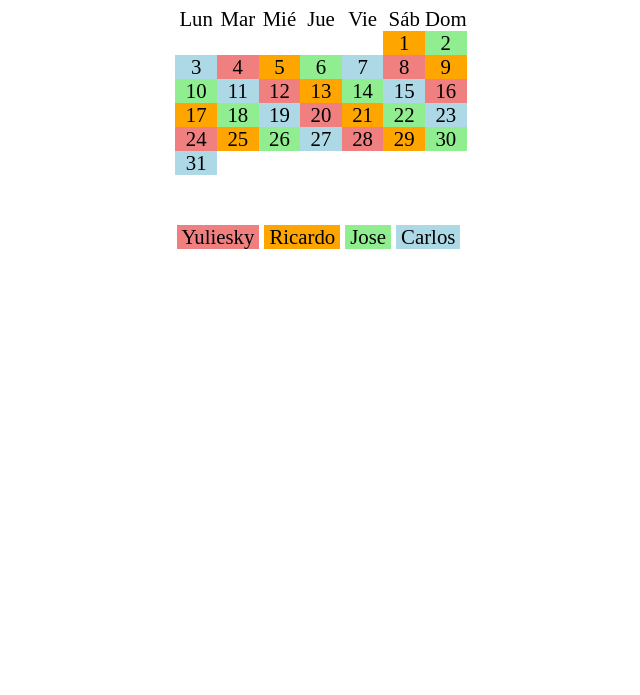
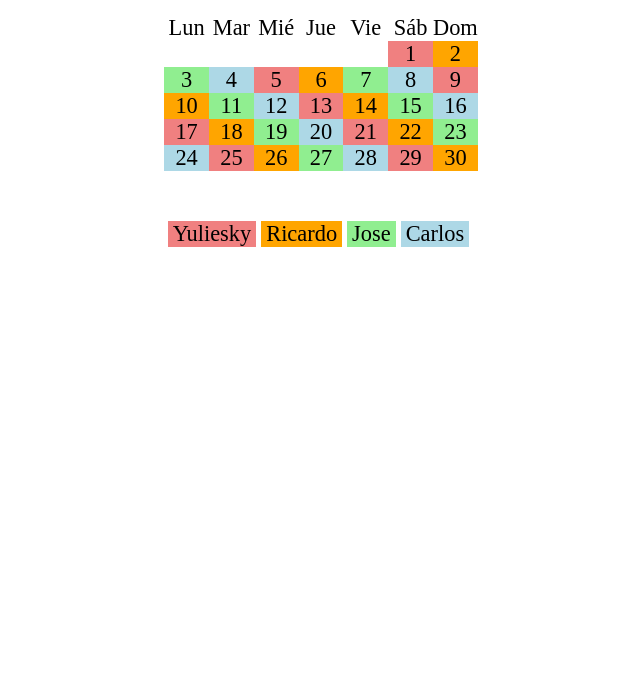
Before and after one commit to roorjoan/rosterjs, a plain HTML site: page index.html in a window 1280 px wide. Shown: the part 105-800 px from the top of the page, without its empty margins (319-959 px from the left). Drawn offline with Linux system fonts and the light colour scheme.

Commit message:
new commit
+fixed drawCalendar function
+module data.js
+refactoring the project

```diff
--- a/app.js
+++ b/app.js
@@ -1,48 +1,69 @@
+import { months, pos, days30, colors } from "./data.js";
+
 window.addEventListener("DOMContentLoaded", () => {
-  let days = document.querySelectorAll(".day");
-
-  //pinta el calendario
   drawCalendar();
-
-  //pinta los dias de trabajo
-  markWorkDay(days);
+  //console.log(setFirst());
+  markWorkDay();
 });
 
-const markWorkDay = (days) => {
-  let yuliesky = "lightcoral";
-  let ricardo = "orange";
-  let jose = "lightgreen"; //verde
-  let carlos = "lightblue";
+const drawCalendar = () => {
+  const my_date = new Date();
+  const my_month = my_date.getMonth();
 
-  for (let index = 0; index < days.length; index += 4) {
-    days[index].style.background = ricardo;
-    days[index + 1].style.background = jose;
-    days[index + 2].style.background = carlos;
-    days[index + 3].style.background = yuliesky;
+  document.getElementById("month").textContent = months[my_month];
+
+  document
+    .getElementById("first_day")
+    .style.setProperty("grid-column-start", pos[my_month]);
+
+  if (months[my_month] != "Febrero") {
+    const list = document.querySelector("ol");
+    if (days30.includes(months[my_month])) {
+      const li29 = document.createElement("li");
+      const li30 = document.createElement("li");
+      li29.textContent = 29;
+      li30.textContent = 30;
+      li29.classList.add("day");
+      li30.classList.add("day");
+      list.appendChild(li29);
+      list.appendChild(li30);
+    } else {
+      const li29 = document.createElement("li");
+      const li30 = document.createElement("li");
+      const li31 = document.createElement("li");
+      li29.textContent = 29;
+      li30.textContent = 30;
+      li31.textContent = 31;
+      li29.classList.add("day");
+      li30.classList.add("day");
+      li31.classList.add("day");
+      list.appendChild(li29);
+      list.appendChild(li30);
+      list.appendChild(li31);
+    }
   }
 };
 
-const drawCalendar = () => {
-  const months = [
-    "Enero",
-    "Febrero",
-    "Marzo",
-    "Abril",
-    "Mayo",
-    "Junio",
-    "Julio",
-    "Agosto",
-    "Septiembre",
-    "Octubre",
-    "Noviembre",
-    "Diciembre",
-  ];
-  const pos = [7, 3, 3, 6, 1, 4, 6, 2, 5, 7, 3, 5];
-  const my_date = new Date();
+const markWorkDay = () => {
+  const days = document.querySelectorAll(".day");
 
-  document.getElementById("month").textContent = months[my_date.getMonth()];
+  for (let i = 0; i < days.length; i += 4) {
+    days[i].style.background = colors[0];
+    days[i + 1].style.background = colors[1];
+    days[i + 2].style.background = colors[2];
+    days[i + 3].style.background = colors[3];
+  }
+};
 
-  document
-    .getElementById("first_day")
-    .style.setProperty("grid-column-start", pos[my_date.getMonth()]);
+const setFirst = (array, firstElement = "yuliesky") => {
+  let array_aux = [];
+  let array_aux1 = [];
+  let aux = "";
+
+  for (let i = 0; i < 4; i++) {
+    array_aux[i] = array[i];
+    if (array[i] === firstElement) {
+
+    }
+  }
 };
--- /dev/null
+++ b/data.js
@@ -0,0 +1,22 @@
+export const months = [
+  "Enero",
+  "Febrero",
+  "Marzo",
+  "Abril",
+  "Mayo",
+  "Junio",
+  "Julio",
+  "Agosto",
+  "Septiembre",
+  "Octubre",
+  "Noviembre",
+  "Diciembre",
+];
+export const pos = [7, 3, 3, 6, 1, 4, 6, 2, 5, 7, 3, 5];
+export const days30 = [months[3], months[5], months[8], months[10]];
+export const colors = [
+  "lightcoral", //yuliesky
+  "orange", //ricardo
+  "lightgreen", //jose
+  "lightblue", //carlos
+];
--- a/index.html
+++ b/index.html
@@ -48,9 +48,6 @@
           <li class="day">26</li>
           <li class="day">27</li>
           <li class="day">28</li>
-          <li class="day">29</li>
-          <li class="day">30</li>
-          <li class="day">31</li>
         </ol>
       </div>
       <div class="legend">
--- a/styles.css
+++ b/styles.css
@@ -3,7 +3,7 @@
   flex-direction: column;
   justify-content: center;
   align-items: center;
-  font-size: 1.3rem;
+  font-size: 1.4rem;
   text-align: center;
 }
 
```
